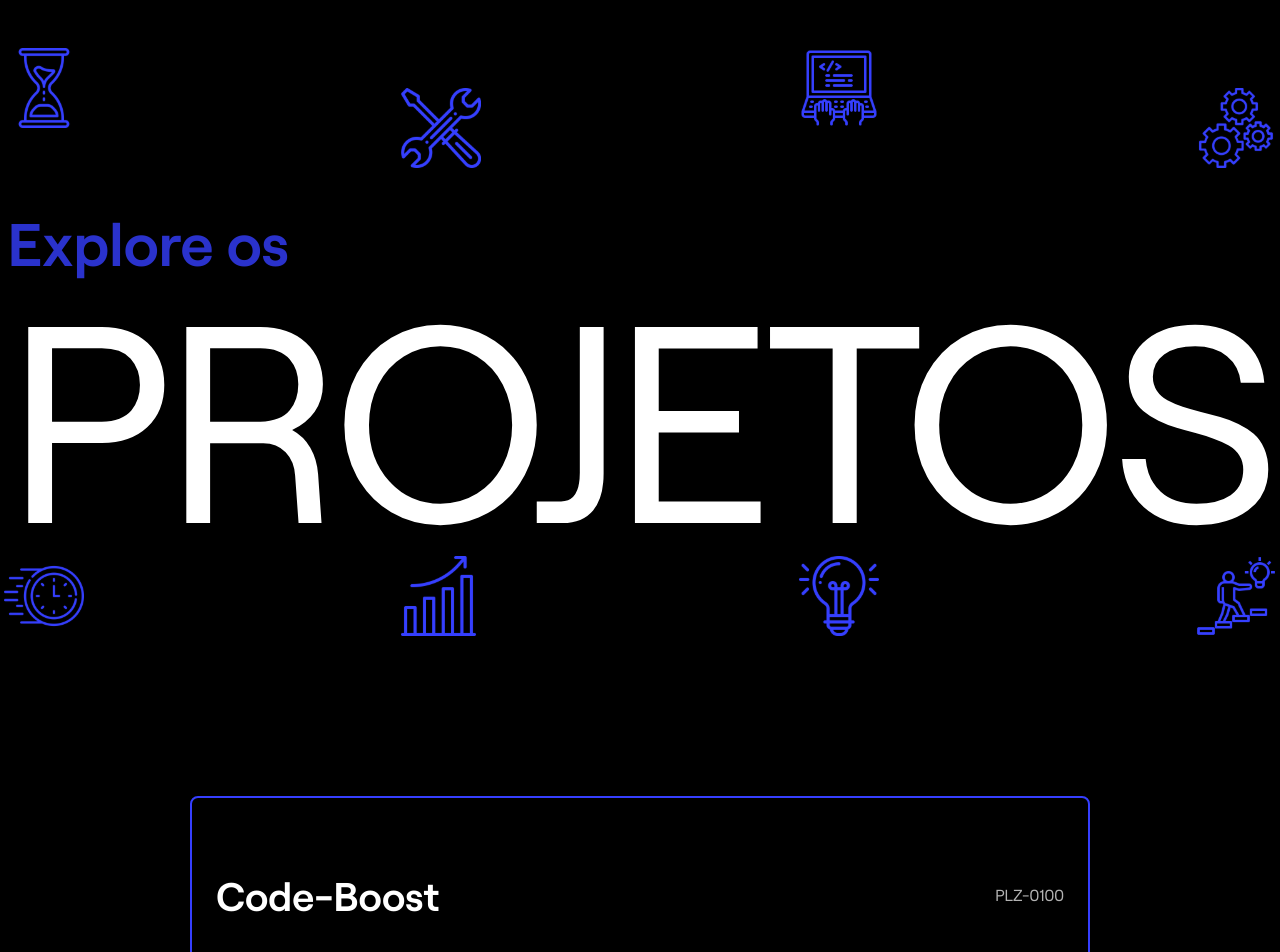
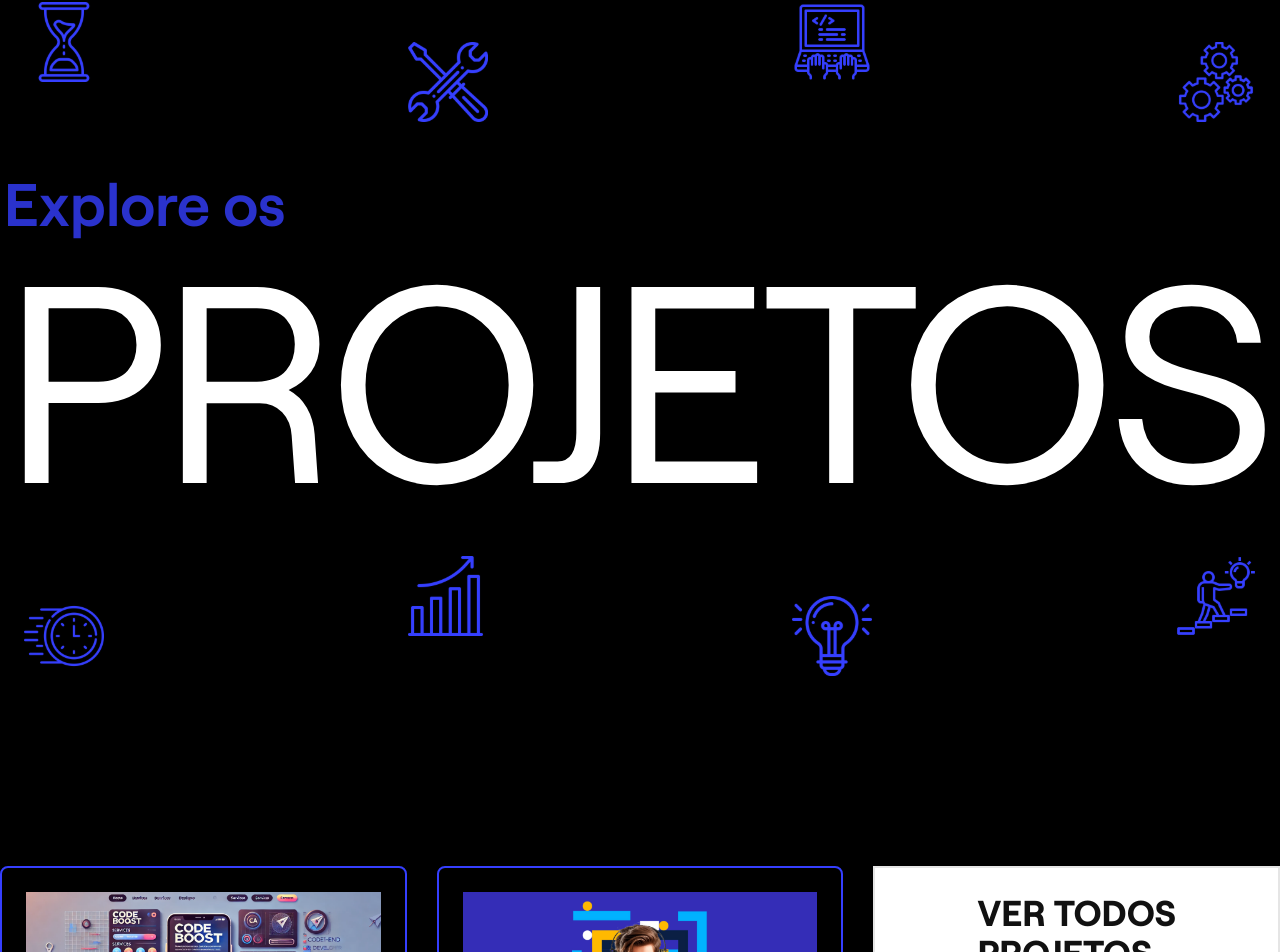
Before and after one commit to LuixzSouza/Portifolio, a Next.js app: page / in a window 1280 px wide. Shown: the part 7292-8244 px from the top of the page. Built offline with nearby package versions, Linux system fonts and the light colour scheme.

Commit message:
testingProjects

```diff
--- a/src/components/content/ContentProject.jsx
+++ b/src/components/content/ContentProject.jsx
@@ -9,24 +9,14 @@ import { LinkCustomBlack } from "@/components/ui/LinkCustomBlack";
 
 export function RetangleProjects({nome, img, resum, idProjeto}) {
     return(
-        <div className="flex flex-col items-center justify-center w-full h-550" >
-            <div className="flex flex-col items-center justify-center relative w-full max-w-900 h-550 overflow-hidden group cursor-cursoClick border-2 border-bluePrimary bg-black p-6 rounded-lg" >
-                <div className="flex items-center justify-between w-full h-550 pb-6" >
-                    <Heading as="h4" size="small" color="white" className="font-semibold" >{nome}</Heading>
-                    <span className="w-full text-white/70  font-roobert text-end" >{idProjeto}</span>
+        <div className="flex flex-col items-center justify-center w-full h-full" >
+            <div className="flex flex-col items-center justify-center relative w-full h-550 overflow-hidden group cursor-cursoClick border-2 border-bluePrimary bg-black p-6 rounded-lg" >
+                <div className="relative w-full h-full overflow-hidden" >
+                    <Image src={`/image/${img}`} width={1200} height={550} alt="Projeto" />
                 </div>
-                <div className="relative w-full h-550 overflow-hidden" >
-                    <Image src={`/image/${img}`} width={1200} height={550} alt="Projeto" className="w-full h-550" />
-                    <div className="absolute top-0 left-0 w-full h-full bg-gradient-black flex items-center justify-center opacity-0 group-hover:opacity-100 ease duration-200" >
-                        <div className="flex items-center justify-center w-20 h-20 rounded-full bg-white border border-black group-hover:scale-110 duration-300 ease-in-out" >
-                            <span className="text-6xl" >+</span>
-                        </div>
-                    </div>
-                </div>
-                <div className="w-full flex flex-col items-start justify-center gap-4 pb-6 pt-6" >
-                    <Paragraph size="small" className={"text-white/70"}>{resum}</Paragraph>
-                    <LinkCustomBlack/>
-                </div>
+            </div>
+            <div className="flex items-center justify-between w-full h-auto pb-6" >
+                <Heading as="h4" size="tiny" color="white" className="font-semibold" >{nome}</Heading>
             </div>
         </div>
     )
--- a/src/components/sections/SWork.jsx
+++ b/src/components/sections/SWork.jsx
@@ -9,46 +9,53 @@ export function SectionWork() {
     return (
         // Importante lembrar se tiver overflow hidden a animação pode vir a não acontecer
         <section className="relative z-30 bg-black w-full h-full" >
-            <ContainerGrid className={"relative flex flex-col items-center justify-center"} >
+            <div className={"relative flex flex-col items-center justify-center"} >
                 <div className="sticky top-0 w-full h-screen pb-16 flex flex-col items-center justify-center overflow-hidden" >
+                    <ContainerGrid>
                         <div className="w-full flex items-center justify-between" >
                             <TooltipIconCard
                                 img={"/icons/icon-projetos/icone_ampulheta.svg"}
-                            text={"Gerenciamento de Tempo: Priorizando prazos e eficiência em cada projeto."}
+                                span={"Gerenciamento de Tempo:"}
+                                text={" Priorizando prazos e eficiência em cada projeto."}
                                 marg={"mb-20"}
                                 posit={"left-full"}
-                            widt={"w-80"}
+                                widt={"w-56"}
                                 hovx={"-translate-x-10"}
                                 setaPosit={"right-full"}
                             />
                             <TooltipIconCard
                                 img={"/icons/icon-projetos/icone_chave_martelo.svg"}
-                            text={"Ferramentas de Desenvolvimento: Personalizando e ajustando cada aplicação para máxima eficiência."}
+                                span={"Ferramentas de Desenvolvimento:"}
+                                text={" Personalizando e ajustando cada aplicação para máxima eficiência."}
                                 marg={"mb-0"}
                                 posit={"left-full"}
-                            widt={"w-80"}
+                                widt={"w-72"}
                                 hovx={"-translate-x-10"}
                                 setaPosit={"right-full"}
                             />
                             <TooltipIconCard
                                 img={"/icons/icon-projetos/icone_computador_codigo.svg"}
-                            text={"Desenvolvimento Web Completo: Criação de soluções front-end e back-end inovadoras."}
+                                span={"Desenvolvimento Web Completo:"}
+                                text={" Criação de soluções front-end e back-end inovadoras e eficazes."}
                                 marg={"mb-20"}
                                 posit={"right-full"}
-                            widt={"w-80"}
+                                widt={"w-64"}
                                 hovx={"translate-x-10"}
                                 setaPosit={"left-full"}
                                 rotate={"rotate-180"}
+                                textDirect={"text-right"}
                             />
                             <TooltipIconCard
                                 img={"/icons/icon-projetos/icone_engrenagens.svg"}
-                            text={"Integração de Sistemas: Conexão perfeita entre serviços, APIs e mais."}
+                                span={"Integração de Sistemas:"}
+                                text={" Conexões precisa entre serviços, APIs e mais."}
                                 marg={"mb-0"}
                                 posit={"right-full"}
-                            widt={"w-80"}
+                                widt={"w-48"}
                                 hovx={"translate-x-10"}
                                 setaPosit={"left-full"}
                                 rotate={"rotate-180"}
+                                textDirect={"text-right"}
                             />
                         </div>
                         <div className="flex flex-col items-start justify-center my-1" >
@@ -58,48 +65,54 @@ export function SectionWork() {
                         <div className="w-full flex items-center justify-between">
                             <TooltipIconCard
                                 img={"/icons/icon-projetos/icone_fast_relogio.svg"}
-                            text={"Velocidade e Precisão: Soluções rápidas sem comprometer a qualidade."}
-                            marg={"mt-0"}
+                                span={"Velocidade e Precisão:"}
+                                text={" Soluções rápidas sem comprometer a qualidade."}
+                                marg={"mt-20"}
                                 posit={"left-full"}
-                            widt={"w-80"}
+                                widt={"w-52"}
                                 hovx={"-translate-x-10"}
                                 setaPosit={"right-full"}
                             />
                             <TooltipIconCard
                                 img={"/icons/icon-projetos/icone_grafico_crescimento.svg"}
-                            text={"Crescimento Contínuo: Foco em resultados escaláveis e de alto impacto."}
+                                span={"Crescimento Contínuo:"}
+                                text={" Foco em resultados escaláveis e de alto impacto."}
                                 marg={"mt-0"}
                                 posit={"left-full"}
-                            widt={"w-80"}
+                                widt={"w-55"}
                                 hovx={"-translate-x-10"}
                                 setaPosit={"right-full"}
                             />
                             <TooltipIconCard
                                 img={"/icons/icon-projetos/icone_lampada.svg"}
-                            text={"Ideias Inovadoras: Soluções criativas para problemas complexos."}
-                            marg={"mb-0"}
+                                span={"Ideias Inovadoras Top:"}
+                                text={" Soluções criativas para problemas complexos."}
+                                marg={"mt-20"}
                                 posit={"right-full"}
-                            widt={"w-80"}
+                                widt={"w-48"}
                                 hovx={"translate-x-10"}
                                 setaPosit={"left-full"}
                                 rotate={"rotate-180"}
+                                textDirect={"text-right"}
                             />
                             <TooltipIconCard
                                 img={"/icons/icon-projetos/icone_pessoa_degraus.svg"}
-                            text={"Velocidade e Precisão: Soluções rápidas sem comprometer a qualidade."}
+                                span={"Velocidade com Precisão:"}
+                                text={" Soluções rápidas sem comprometer a qualidade."}
                                 marg={"mb-0"}
                                 posit={"right-full"}
-                            widt={"w-80"}
+                                widt={"w-52"}
                                 hovx={"translate-x-10"}
                                 setaPosit={"left-full"}
                                 rotate={"rotate-180"}
+                                textDirect={"text-right"}
                             />
                         </div>
+                    </ContainerGrid>
                 </div>
-                <div className="sticky top-0 w-full h-screen flex items-center justify-center gap-10 overflow-hidden" >
                 <Slider/>
+
             </div>
-            </ContainerGrid>
         </section>
     )
 }
--- a/src/components/sliders/Slider.jsx
+++ b/src/components/sliders/Slider.jsx
@@ -21,23 +21,25 @@ export function Slider() {
     const [isEnd, setIsEnd] = useState(false);
 
     return (
-        <div className="relative max-w-1018 overflow-hidden">
+        <div className="sticky top-0 w-full h-screen flex items-center justify-center gap-10 overflow-hidden" >
+            <div className="relative overflow-hidden">
+                {/* Botão anterior */}
                 {!isBeginning && (
                     <button
-                    className="p-2 text-black font-roobert border border-black bg-white rounded-full shadow-lg flex items-center justify-center absolute z-10 left-4 top-1/2 -translate-y-1/2 hover:bg-black hover:text-white hover:border-white  transition duration-300"
+                        className="p-2 text-black font-roobert border border-black bg-white rounded-full shadow-lg flex items-center justify-center absolute z-10 left-4 top-1/2 -translate-y-1/2 hover:bg-black hover:text-white hover:border-white transition duration-300"
                         onClick={() => swiperRef.current?.slidePrev()}
                     >
                         ANTERIOR
                     </button>
                 )}
 
+                {/* Componente Swiper para projetos em estilo de galeria */}
                 <Swiper
-                modules={[Navigation, Autoplay, EffectFade]} // Adicione o módulo do efeito
-                slidesPerView={1}
-                spaceBetween={40}
+                    modules={[Navigation, Autoplay, EffectFade]}
+                    slidesPerView={3}
+                    spaceBetween={30}
                     speed={800}
                     loop={false}
-                effect="fade" // Especifique o tipo de efeito aqui
                     onBeforeInit={(swiper) => {
                         swiperRef.current = swiper;
                     }}
@@ -46,27 +48,40 @@ export function Slider() {
                         setIsEnd(swiper.isEnd);
                     }}
                 >
-                <SwiperSlide className="flex items-center justify-center" >
-                    <RetangleProjects nome="Code-Boost" img="p-codeboost.png" categoryies={"HTML CSS JAVASCRIPT"} idProjeto={"PLZ-0100"}
+                    {/* Slides de projetos */}
+                    <SwiperSlide className="flex items-center justify-center">
+                        <RetangleProjects
+                            nome="Code-Boost"
+                            img="p-codeboost.png"
+                            categoryies={"HTML CSS JAVASCRIPT"}
+                            idProjeto={"PLZ-0100"}
                             resum={"O FormulaIdiomas é uma plataforma dedicada ao ensino de idiomas, oferecendo um ambiente interativo para aprendizado eficaz. O site foi projetado para ser intuitivo e acessível, facilitando a jornada do usuário no aprendizado de novos idiomas."}
                         />
                     </SwiperSlide>
-                <SwiperSlide className="flex items-center justify-center" >
-                    <RetangleProjects nome="Formula Idioma" img="p-formula-idioma.png" categoryies={"HTML CSS JAVASCRIPT SASS"} idProjeto={"PLZ-0200"}
+
+                    <SwiperSlide className="flex items-center justify-center">
+                        <RetangleProjects
+                            nome="Formula Idioma"
+                            img="p-formula-idioma.png"
+                            categoryies={"HTML CSS JAVASCRIPT SASS"}
+                            idProjeto={"PLZ-0200"}
                             resum={"O FormulaIdiomas é uma plataforma dedicada ao ensino de idiomas, oferecendo um ambiente interativo para aprendizado eficaz. O site foi projetado para ser intuitivo e acessível, facilitando a jornada do usuário no aprendizado de novos idiomas."}
                         />
                     </SwiperSlide>
+
+                    {/* Slide de "Ver Todos Projetos" */}
                     <SwiperSlide>
-                    <div className="flex flex-col items-center justify-center w-full h-screen max-h-755" >
-                        <div className="flex group flex-col items-center justify-center relative w-full max-w-900 h-full overflow-hidden group cursor-cursoClick border-2 border-black/10 bg-white p-6 group-hover:bg-black ease-in-out duration-300" >
-                            <div className="w-full h-full flex flex-col items-center justify-center gap-4 pb-6 pt-6" >
-                                <span className="text-8xl group-hover:scale-105 ease-in-out duration-200" >VER TODOS <br/> PROJETOS</span>
-                            </div>
+                        <div className="flex flex-col items-center justify-center w-full h-full max-h-755">
+                            <div className="flex flex-col items-center justify-center relative w-full max-w-900 h-full bg-white p-6 border-2 border-black/10 hover:bg-black hover:text-white ease-in-out duration-300 cursor-pointer">
+                                <span className="text-4xl font-bold">
+                                    VER TODOS <br /> PROJETOS
+                                </span>
                             </div>
                         </div>
                     </SwiperSlide>
                 </Swiper>
 
+                {/* Botão próximo */}
                 {!isEnd && (
                     <button
                         className="p-3 text-black font-roobert border border-black bg-white rounded-full shadow-lg flex items-center justify-center absolute z-10 right-4 top-1/2 -translate-y-1/2 hover:bg-black hover:text-white hover:border-white transition duration-300"
@@ -76,5 +91,6 @@ export function Slider() {
                     </button>
                 )}
             </div>
+        </div>
     );
 }
--- a/src/components/ui/TooltipIconCard.jsx
+++ b/src/components/ui/TooltipIconCard.jsx
@@ -1,13 +1,29 @@
 import Image from "next/image";
 
-export function TooltipIconCard({img, text, marg, posit, widt, rotate, hovx, setaPosit }) {
+export function TooltipIconCard({ img, text, marg, posit, widt, rotate, hovx, setaPosit, span, textDirect, spanFont }) {
     return (
-        <div className="relative group" >
-            <Image src={img} width={80} height={80} alt="Icone" className={`${marg}`} />
-            <div className={`absolute top-0 ${posit} ${widt} h-auto border border-bluePrimary rounded-lg opacity-0 group-hover:opacity-100 ${hovx} group-hover:translate-x-0 duration-200 ease-out p-1`} >
-                <Image src={"/icons/icon-projetos/Polygon_text.svg"} width={20} height={20} alt="Polig" className={`absolute ${setaPosit} ${rotate} top-2/4`} />
-                <p className="text-white font-roobert" >{text}</p>
+        <div className="relative">
+            {/* Coloque a classe 'group' diretamente na imagem */}
+            <div className={`inline-block relative group ${marg}`}>
+                <Image
+                    src={img}
+                    width={80}
+                    height={80}
+                    alt="Icone"
+                    className={` group-hover:scale-110 ease-in duration-150 mx-5 w-`}
+                />
+                {/* Tooltip que só aparece quando o mouse está sobre a imagem */}
+                <div className={`absolute top-0 ${posit} ${widt} h-auto border border-bluePrimary rounded-lg opacity-0 group-hover:opacity-100 ${hovx} group-hover:translate-x-0 duration-200 ease-in p-1 pointer-events-none`}>
+                    <Image
+                        src={"/icons/icon-projetos/Polygon_text.svg"}
+                        width={20}
+                        height={20}
+                        alt="Polig"
+                        className={`absolute ${setaPosit} ${rotate} top-2/4`}
+                    />
+                    <p className={`${textDirect} text-white font-roobert`}><span className="font-bold" >{span}</span>{text}</p>
+                </div>
             </div>
         </div>
-    )
+    );
 }
--- a/tailwind.config.ts
+++ b/tailwind.config.ts
@@ -106,6 +106,9 @@ const config = {
         'bg-more': "url('/background/bg-more-projects.png)",
         'bg-gradwhite': "url('/image/bg-white-gradient.png')",
       },
+      width: {
+        '55':  '13.7rem',
+      },
       maxWidth: {
         grid: '87.5rem', //1400
         nav: '31.25rem',
```
Lines whose indentation alone changed are shown as unchanged.
